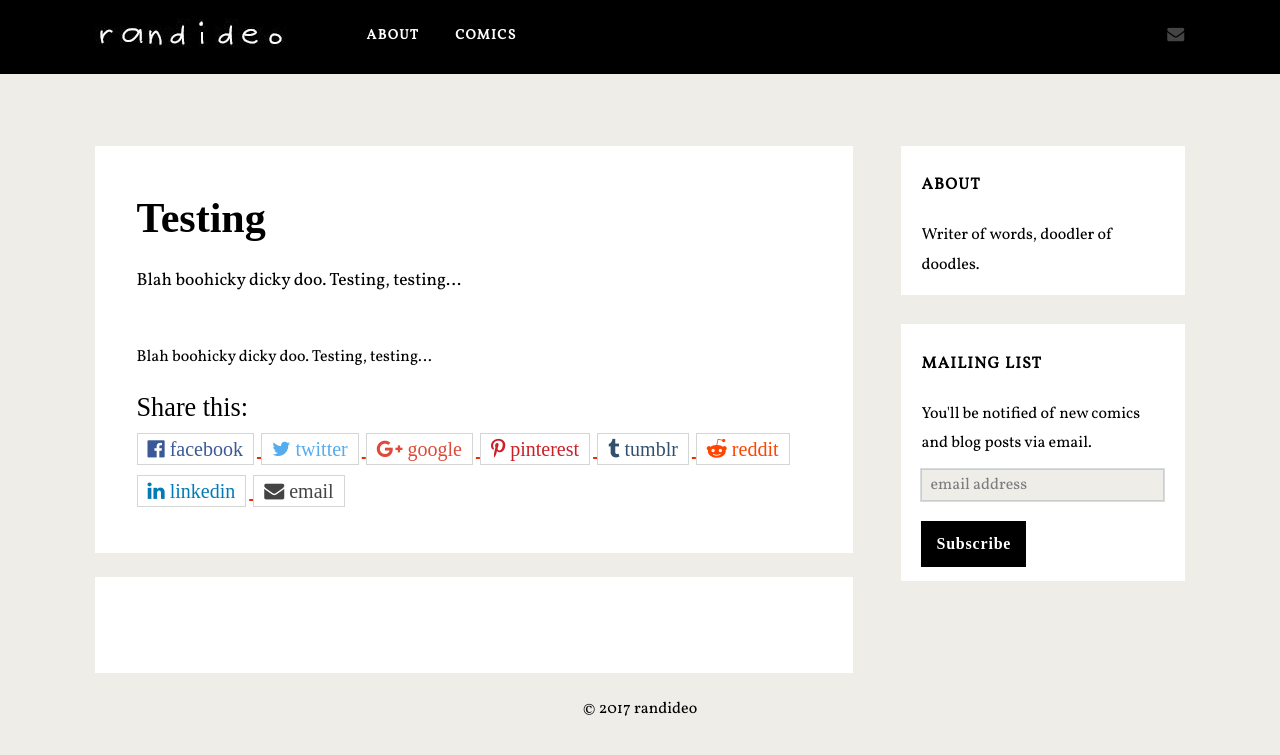
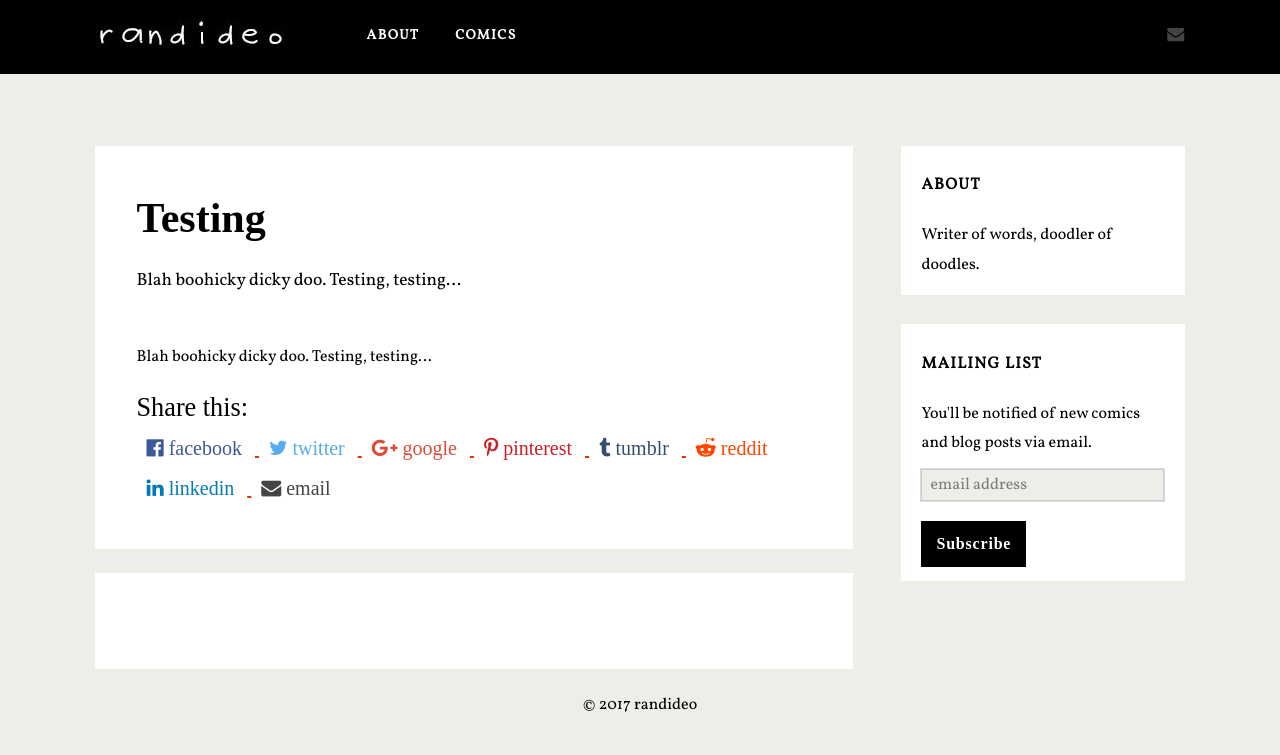
Before and after one commit to randideo/randideo.github.io, a Jekyll site: the page built from _posts/2015-09-02-test3.md, in a window 1280 px wide. Shown: the top 755 px of the page. Built offline with Jekyll 4.4.1, drawn with Linux system fonts in a browser that asks for light colours; nearby versions of some CDN libraries; some web fonts are replaced; comment, search, counter and statistics services are not loaded.

Commit message:
Update social.html

```diff
--- a/_includes/social.html
+++ b/_includes/social.html
@@ -74,7 +74,6 @@
     margin: 0px;
     margin-bottom: 10px;
     margin-right: 3px;
-    border: 1px solid #D3D6D2;
     padding: 5px 10px 5px 10px;
 }
 .share-button:hover {
```
